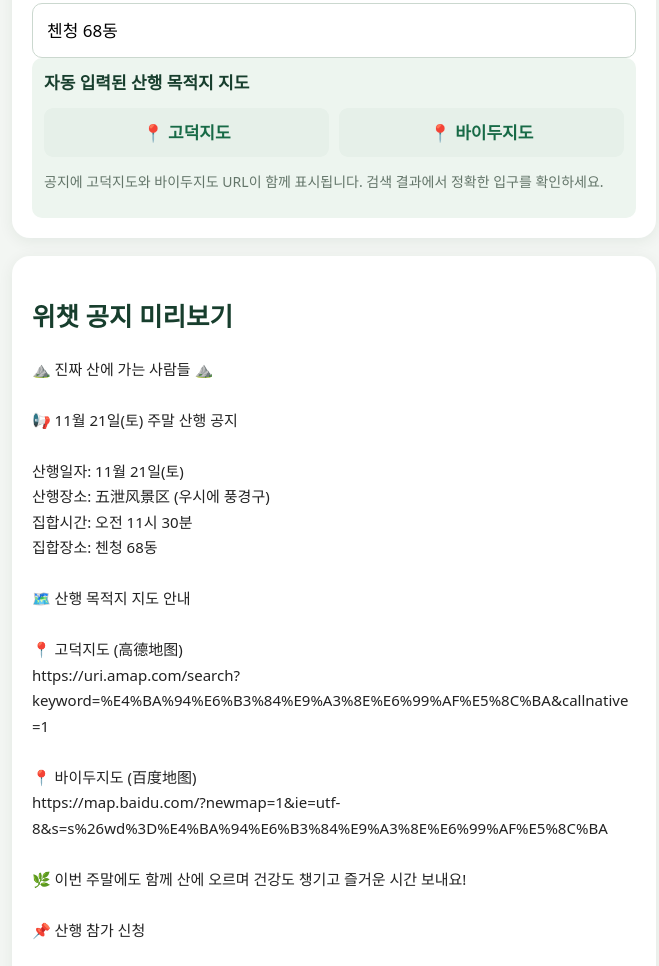
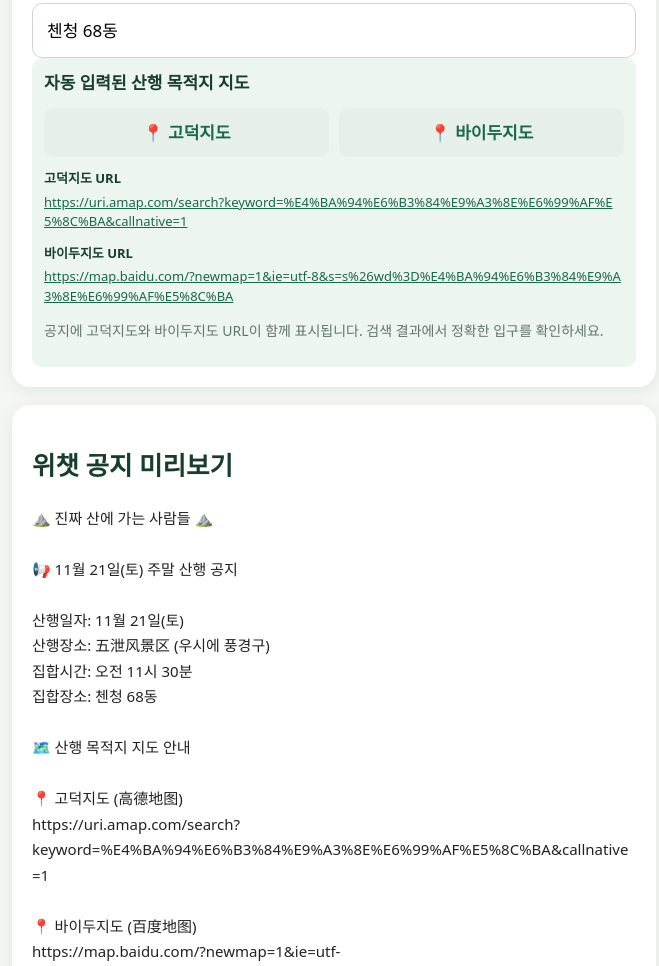
Before and after one commit to foryun74-web/-jinhua-hiking, a plain HTML site: page notice.html in a window 1280 px wide. Shown: the part 765-1731 px from the top of the page, without its empty margins (306-965 px from the left). Drawn offline with Linux system fonts and the light colour scheme.

Commit message:
Add files via upload

```diff
--- a/notice.html
+++ b/notice.html
@@ -16,7 +16,7 @@ button.secondary{background:#e6f0e9;color:#184d36}
 pre{white-space:pre-wrap;overflow-wrap:anywhere;font:15px/1.7 system-ui,sans-serif;color:#222;margin:0}
 .muted{font-size:14px;color:#637569}.notice{padding:12px;background:#edf5ef;border-radius:10px}
 @media(max-width:440px){.row{grid-template-columns:1fr}}
-</style></head>
+.mapurls{font-size:13px;margin:12px 0}.mapurls>div{margin:12px 0}.mapurls a{display:block;overflow-wrap:anywhere;word-break:break-all;color:#176a46;margin-top:4px}</style></head>
 <body><header><h1>주말 산행 공지 작성</h1><div>진짜 산에 가는 사람들</div></header>
 <main><p><a href="./">← 등산코스 130선으로 돌아가기</a></p>
 <section class="card">
@@ -34,7 +34,7 @@ pre{white-space:pre-wrap;overflow-wrap:anywhere;font:15px/1.7 system-ui,sans-ser
 </div>
 <label for="meeting">집합장소</label><input id="meeting" value="첸청 68동">
 <div class="notice"><strong>자동 입력된 산행 목적지 지도</strong>
-<div class="links"><a id="amap" target="_blank" rel="noopener noreferrer">📍 고덕지도</a><a id="baidu" target="_blank" rel="noopener noreferrer">📍 바이두지도</a></div>
+<div class="links"><a id="amap" target="_blank" rel="noopener noreferrer">📍 고덕지도</a><a id="baidu" target="_blank" rel="noopener noreferrer">📍 바이두지도</a></div><div class="mapurls"><div><strong>고덕지도 URL</strong><div><a id="amapUrl" target="_blank" rel="noopener noreferrer"></a></div></div><div><strong>바이두지도 URL</strong><div><a id="baiduUrl" target="_blank" rel="noopener noreferrer"></a></div></div></div>
 <p class="muted">공지에 고덕지도와 바이두지도 URL이 함께 표시됩니다. 검색 결과에서 정확한 입구를 확인하세요.</p></div>
 </section>
 <section class="card" id="result"><h2>위챗 공지 미리보기</h2><pre id="preview"></pre>
@@ -54,7 +54,7 @@ b:'https://map.baidu.com/?newmap=1&ie=utf-8&s=s%26wd%3D'+q
 };}
 function update(){
  const p=el('place').value.trim();const {a,b}=links(p);
- el('amap').href=p?a:'#';el('baidu').href=p?b:'#';
+ el('amap').href=p?a:'#';el('baidu').href=p?b:'#';el('amapUrl').href=p?a:'#';el('baiduUrl').href=p?b:'#';el('amapUrl').textContent=p?a:'';el('baiduUrl').textContent=p?b:'';
  const t=el('time').value.split(':');
  const tim=t.length===2?`${Number(t[0])<12?'오전':'오후'} ${Number(t[0])%12||12}시 ${t[1]}분`:'미정';
  const n=Math.min(30,Math.max(1,Number(el('count').value)||5));
```
